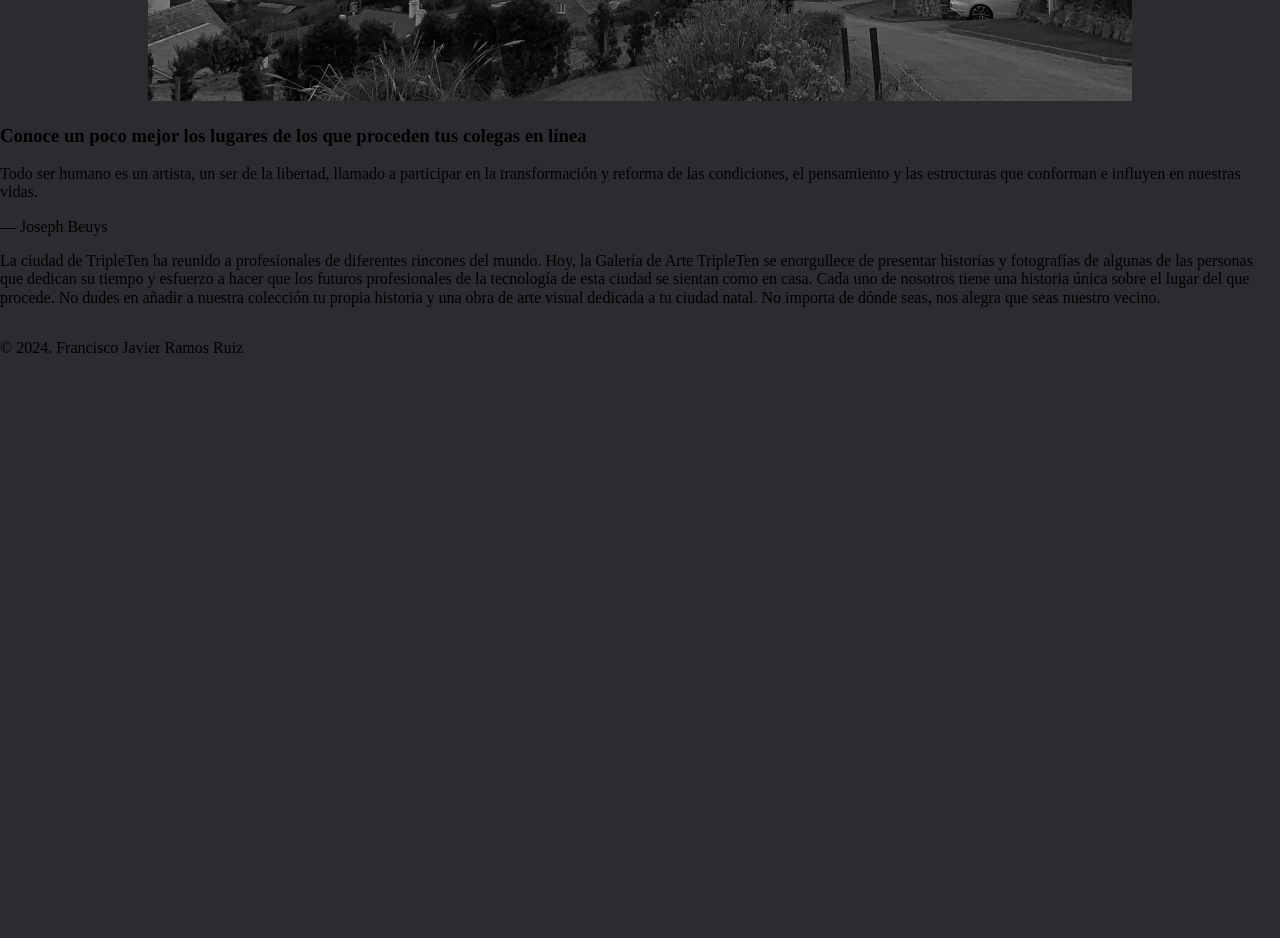
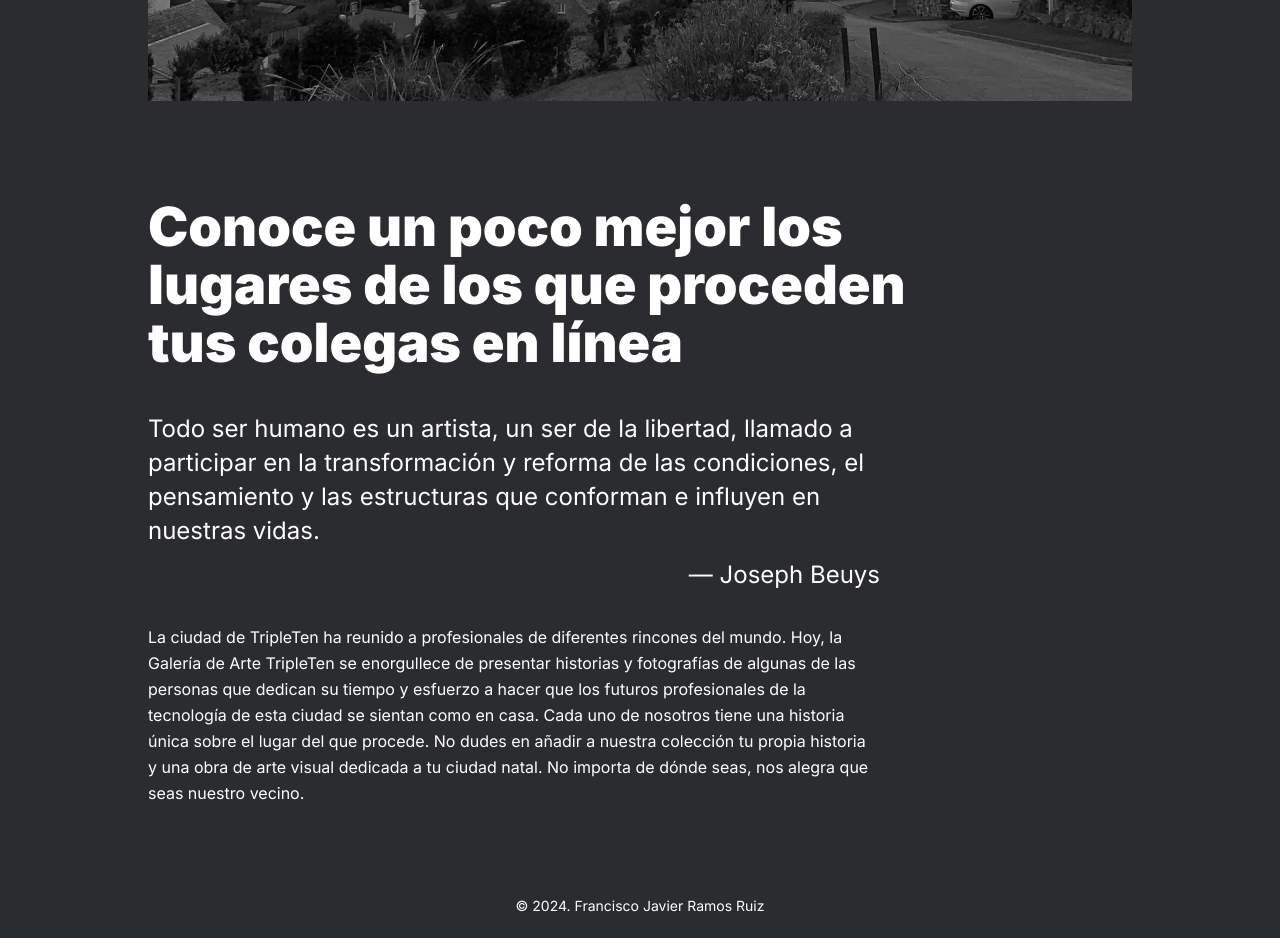
Before and after one commit to FJRamosRuiz/web_project_homeland, a plain HTML site: page index.html in a window 1280 px wide. Shown: the part 1080-2018 px from the top of the page. Before the commit the page ends 1453 px from the top, so only its background shows below. Drawn offline with nearby package versions, Linux system fonts and the light colour scheme.

Commit message:
Terminar diseño para layer 1280px

```diff
--- a/blocks/body.css
+++ b/blocks/body.css
@@ -1,4 +1,6 @@
 body {
   margin: 0;
   background-color: #2a2c2f;
+  display: flex;
+  justify-content: center;
 }
--- /dev/null
+++ b/blocks/footer.css
@@ -0,0 +1,14 @@
+.footer {
+  color: #fff;
+  display: flex;
+  margin: 0 auto 24px;
+}
+
+.footer__copyright {
+  margin: 0;
+  font-family: "Inter";
+  font-size: 14px;
+  font-weight: 400;
+  line-height: 16px;
+  text-align: right;
+}
--- /dev/null
+++ b/blocks/intro.css
@@ -0,0 +1,44 @@
+.intro {
+  max-width: 830px;
+  color: #fff;
+  margin: 92px 0;
+}
+
+.intro__title {
+  font-family: "Inter";
+  margin: 0;
+  font-size: 54px;
+  font-weight: 900;
+  line-height: 58px;
+  text-align: left;
+}
+
+.intro__quote {
+  margin: 40px 0 10px;
+  max-width: 738px;
+  font-family: "Inter";
+  font-size: 24px;
+  font-weight: 400;
+  line-height: 34px;
+  text-align: left;
+}
+
+.intro__quote-author {
+  max-width: 732px;
+  margin: 0;
+  font-family: "Inter";
+  font-size: 24px;
+  font-weight: 400;
+  line-height: 34px;
+  text-align: right;
+}
+
+.intro__text {
+  max-width: 722px;
+  margin: 32px 0 0;
+  font-family: "Inter";
+  font-size: 16px;
+  font-weight: 400;
+  line-height: 26.08px;
+  text-align: left;
+}
--- a/blocks/page.css
+++ b/blocks/page.css
@@ -1,4 +1,6 @@
 .page {
+  max-width: 984px;
+  width: 100%;
   min-height: 100vh;
   width: 100%;
   display: flex;
--- a/pages/index.css
+++ b/pages/index.css
@@ -3,3 +3,5 @@
 @import url(../blocks/body.css);
 @import url(../blocks/page.css);
 @import url(../blocks/header.css);
+@import url(../blocks/intro.css);
+@import url(../blocks/footer.css);
--- a/vendor/fonts.css
+++ b/vendor/fonts.css
@@ -5,7 +5,7 @@
 }
 
 @font-face {
-  font-family: "inter";
+  font-family: "Inter";
   font-weight: 400;
   src: url(./fonts/Inter-Regular.woff2) format("woff2");
 }
```
